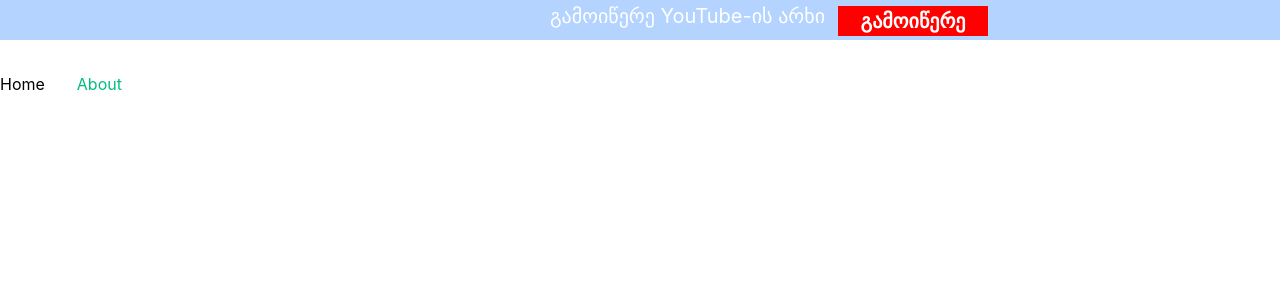
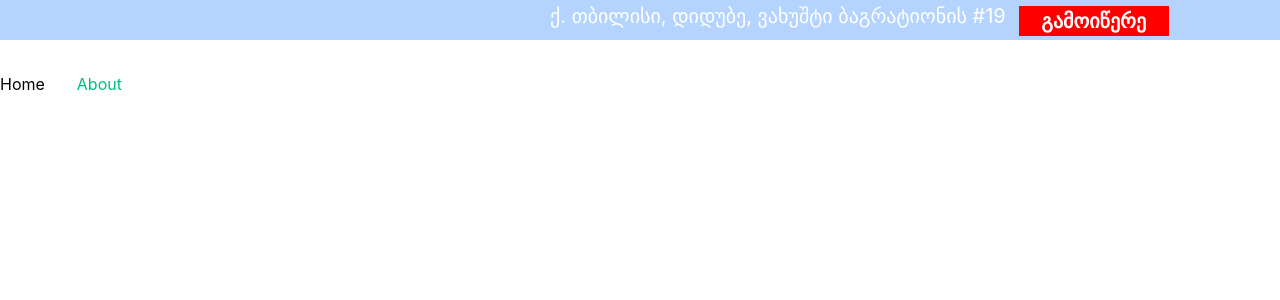
Before and after one commit to SabaMinadze/dentistryVue, a Vue app: page / in a window 1280 px wide. Shown: the top 300 px of the page. Built offline with nearby package versions, Linux system fonts and the light colour scheme.

Commit message:
Update head1.vue

```diff
--- a/src/components/head1.vue
+++ b/src/components/head1.vue
@@ -1,7 +1,7 @@
 <template>
     <div class="box">
         <div class="txt">
-            <h1>გამოიწერე YouTube-ის არხი</h1>
+            <h1>ქ. თბილისი, დიდუბე, ვახუშტი ბაგრატიონის #19</h1>
             <a href="https://www.youtube.com/@val-do"><button class="btn">გამოიწერე</button></a>
         </div>
 
```
